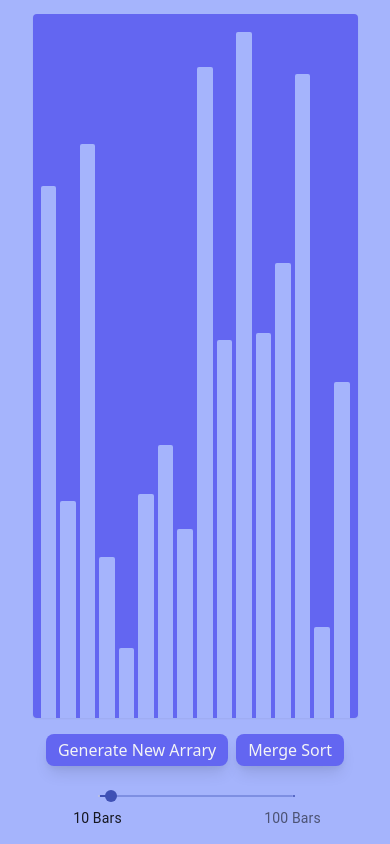
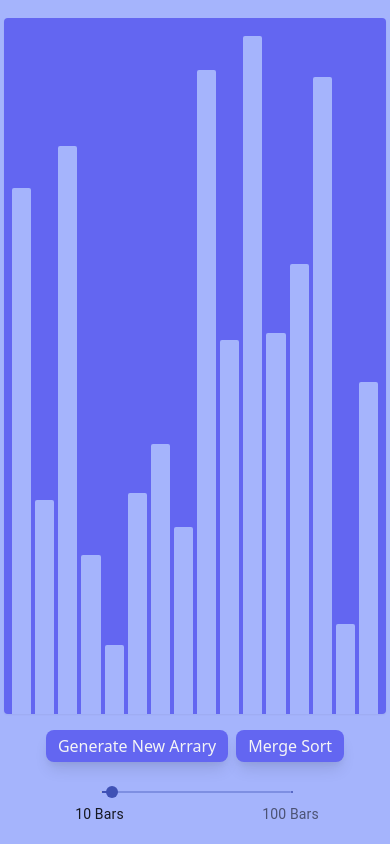
Before and after one commit to mikeyroush/sorting-visualizer, a React (Create React App) app: page / in a window 390 px wide. Built offline with nearby package versions, Linux system fonts and the light colour scheme.

Commit message:
styling changes

```diff
--- a/src/SortingVisualizer/SortingVisualizer.jsx
+++ b/src/SortingVisualizer/SortingVisualizer.jsx
@@ -35,6 +35,11 @@ export default class SortingVisualizer extends React.Component {
     // Clear timers for previous animations
     this.state.timers.forEach(timer => {
       clearTimeout(timer);
+    });
+    // Remove active color from bars if they got stuck in transition
+    const arrayBars = document.getElementsByClassName('array-bar');
+    Array.from(arrayBars).forEach(bar => {
+      bar.classList.remove("bg-indigo-700");
     });
     // Reseed bar heights
     const array = [];
--- a/src/index.css
+++ b/src/index.css
@@ -5,10 +5,10 @@
 
 @layer components {
 	.App {
-		@apply h-screen w-screen flex flex-col items-center space-y-4 justify-center bg-indigo-300;
+		@apply h-screen w-screen flex flex-col items-center space-y-4 justify-center bg-indigo-300 p-1 sm:p-0;
 	}
 	.array-container {
-		@apply h-5/6 w-5/6 pt-1 px-2 lg:px-4 rounded shadow-sm grid grid-flow-col bg-indigo-500 gap-1 items-end;
+		@apply h-5/6 w-full sm:w-5/6 pt-1 px-2 lg:px-4 rounded shadow-sm grid grid-flow-col bg-indigo-500 gap-1 items-end;
 	}
 	.array-bar {
 		@apply bg-indigo-300 rounded-t-sm;
```
